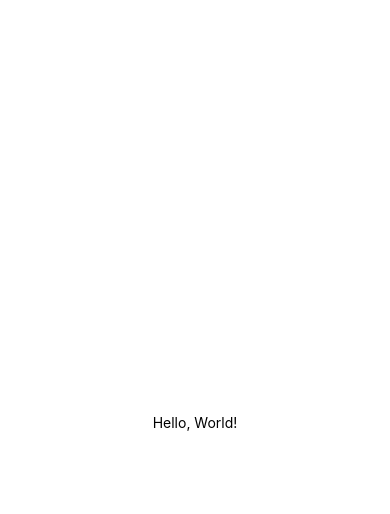
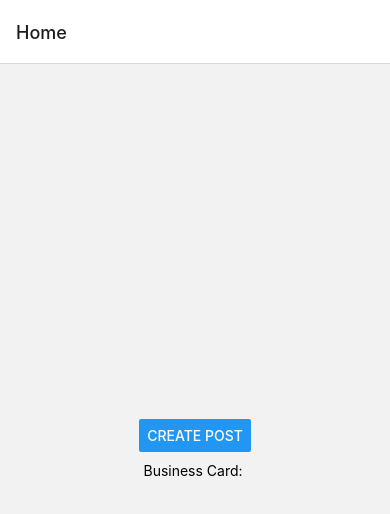
Before and after one commit to mimipalys/Applied-Programming-Project, a React Native app in the folder busily/: screen / in a window 390 px wide. Shown: the top 514 px of the page. Built offline with nearby package versions, Linux system fonts and the light colour scheme.

Commit message:
React Navigation
Simple navigation with parameter passing to previous screen

```diff
--- a/busily/App.js
+++ b/busily/App.js
@@ -1,20 +1,62 @@
-import { StatusBar } from 'expo-status-bar';
-import { StyleSheet, Text, View } from 'react-native';
+import * as React from 'react';
+import { Text, TextInput, View, Button } from 'react-native';
+import { NavigationContainer } from '@react-navigation/native';
+import { createNativeStackNavigator } from '@react-navigation/native-stack';
+
+function HomeScreen({ navigation, route }) {
+    React.useEffect(() => {
+        if (route.params?.post) {
+            // Update business card in db
+        }
+    }, [route.params?.post]);
+
+    return (
+        <View style={{ flex: 1, alignItems: 'center', justifyContent: 'center' }}>
+            <Button
+                title="Create post"
+                onPress={() => navigation.navigate('CreatePost')}
+            />
+            <Text style={{ margin: 10 }}>Business Card: {route.params?.post}</Text>
+        </View>
+    );
+}
+
+function CreatePostScreen({ navigation, route }) {
+    const [postText, setPostText] = React.useState('');
+
+    return (
+        <>
+            <TextInput
+                multiline
+                placeholder="Full name, Occupation"
+                style={{ height: 200, padding: 10, backgroundColor: 'white' }}
+                value={postText}
+                onChangeText={setPostText}
+            />
+            <Button
+                title="Done"
+                onPress={() => {
+                    // Pass and merge params back to home screen
+                    navigation.navigate({
+                        name: 'Home',
+                        params: { post: postText },
+                        merge: true,
+                    });
+                }}
+            />
+        </>
+    );
+}
+
+const Stack = createNativeStackNavigator();
 
 export default function App() {
-  return (
-    <View style={styles.container}>
-      <Text>Hello, World!</Text>
-      <StatusBar style="auto" />
-    </View>
-  );
+    return (
+        <NavigationContainer>
+            <Stack.Navigator mode="modal">
+                <Stack.Screen name="Home" component={HomeScreen} />
+                <Stack.Screen name="CreatePost" component={CreatePostScreen} />
+            </Stack.Navigator>
+        </NavigationContainer>
+    );
 }
-
-const styles = StyleSheet.create({
-  container: {
-    flex: 1,
-    backgroundColor: '#fff',
-    alignItems: 'center',
-    justifyContent: 'center',
-  },
-});
```
